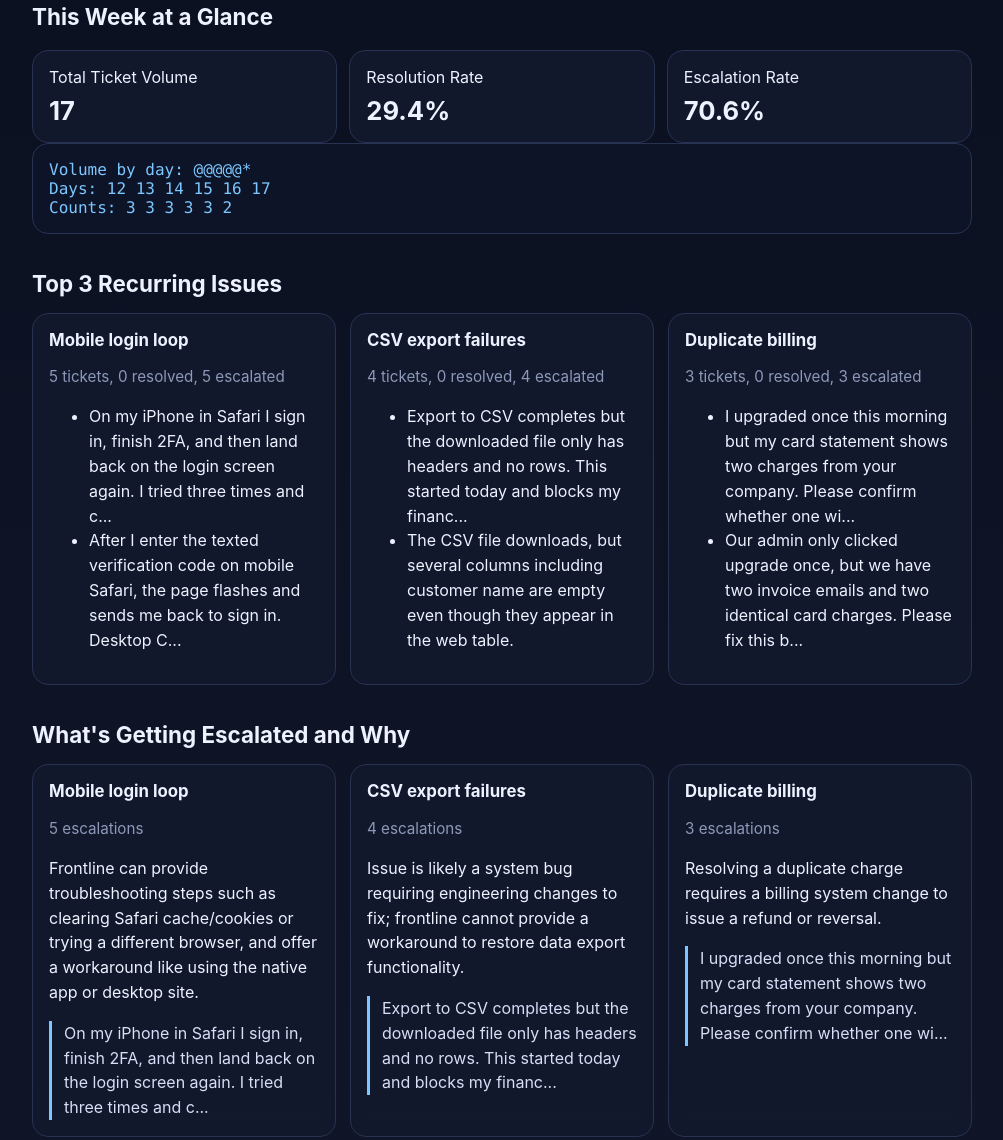
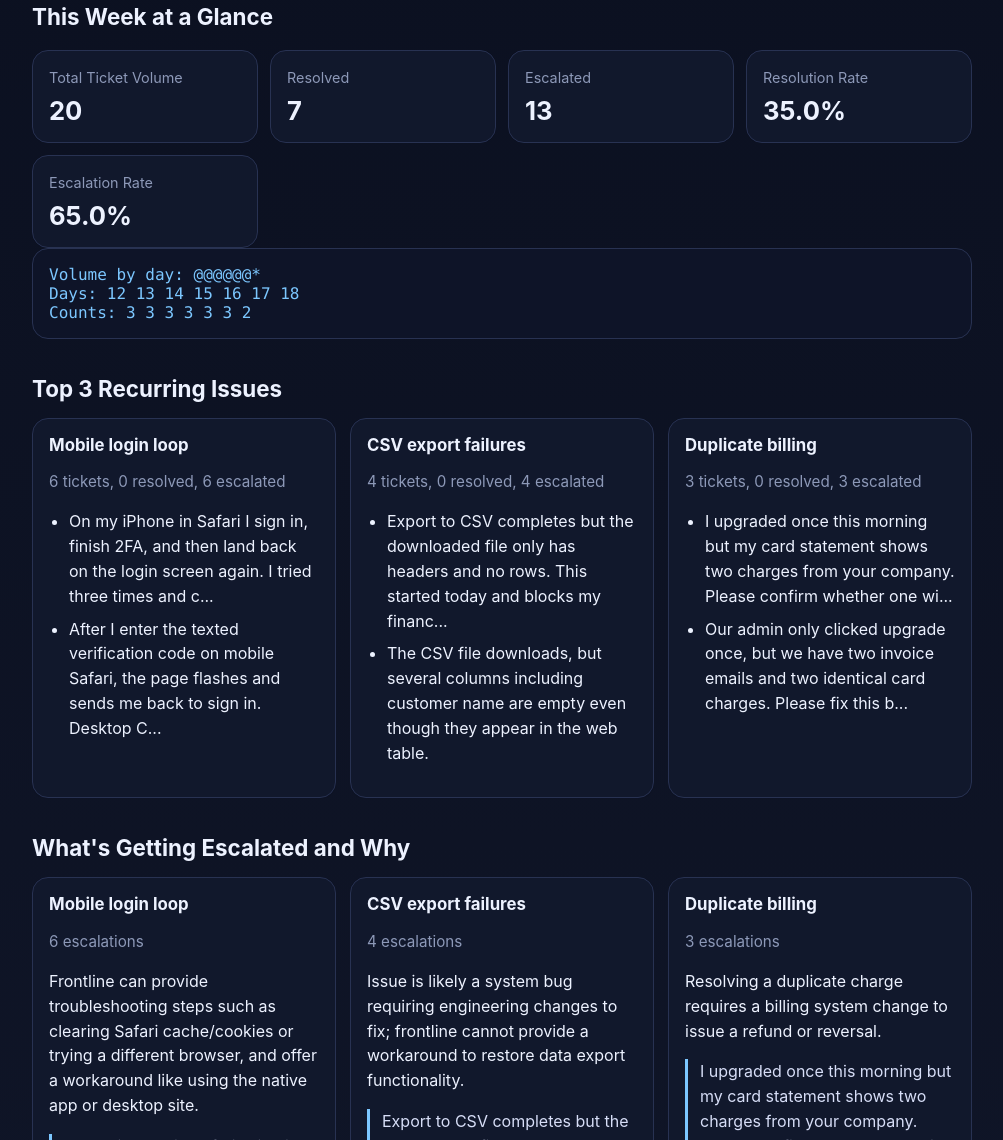
Before and after one commit to advait-l/ai-support-postmortem, a plain HTML site: page dist/index.html in a window 1280 px wide. Shown: the part 185-1325 px from the top of the page, without its empty margins (138-1141 px from the left). Drawn offline with Linux system fonts and the light colour scheme.

Commit message:
Update report with complete 20-ticket run and improved recommendations

```diff
--- a/dist/index.html
+++ b/dist/index.html
@@ -23,16 +23,19 @@
     h2 { font-size: 1.4rem; margin: 36px 0 16px; }
     h3 { margin: 0 0 8px; font-size: 1.05rem; }
     p, li, blockquote { line-height: 1.55; }
+    ul { padding-left: 20px; }
+    li { margin: 8px 0; }
     .lede { color: var(--muted); max-width: 720px; }
     .stats { display: grid; grid-template-columns: repeat(auto-fit, minmax(180px, 1fr)); gap: 12px; margin-top: 20px; }
     .stat, .card { background: rgba(19, 26, 46, 0.88); border: 1px solid var(--border); border-radius: 16px; padding: 16px; backdrop-filter: blur(6px); }
+    .stat span { color: var(--muted); font-size: 0.9rem; }
     .stat strong { display: block; font-size: 1.6rem; margin-top: 8px; }
     .grid { display: grid; grid-template-columns: repeat(auto-fit, minmax(260px, 1fr)); gap: 14px; }
     .meta { color: var(--muted); font-size: 0.95rem; }
     .sparkline { font-family: ui-monospace, SFMono-Regular, Menlo, monospace; background: #0e1428; border: 1px solid var(--border); border-radius: 16px; padding: 16px; color: var(--accent); overflow-x: auto; }
     blockquote { margin: 12px 0 0; padding-left: 12px; border-left: 3px solid var(--accent); color: #d7def7; }
     .recommendation h3 { color: var(--warn); }
-    footer { margin-top: 40px; color: var(--muted); font-size: 0.92rem; }
+    footer { margin-top: 40px; color: var(--muted); font-size: 0.92rem; text-align: center; }
   </style>
 </head>
 <body>
@@ -45,33 +48,35 @@
     <section>
       <h2>This Week at a Glance</h2>
       <div class="stats">
-        <div class="stat"><span>Total Ticket Volume</span><strong>17</strong></div>
-        <div class="stat"><span>Resolution Rate</span><strong>29.4%</strong></div>
-        <div class="stat"><span>Escalation Rate</span><strong>70.6%</strong></div>
+        <div class="stat"><span>Total Ticket Volume</span><strong>20</strong></div>
+        <div class="stat"><span>Resolved</span><strong>7</strong></div>
+        <div class="stat"><span>Escalated</span><strong>13</strong></div>
+        <div class="stat"><span>Resolution Rate</span><strong>35.0%</strong></div>
+        <div class="stat"><span>Escalation Rate</span><strong>65.0%</strong></div>
       </div>
       <div class="sparkline">
-        <div>Volume by day: @@@@@*</div>
-        <div>Days:          12 13 14 15 16 17</div>
-        <div>Counts:        3 3 3 3 3 2</div>
+        <div>Volume by day: @@@@@@*</div>
+        <div>Days:          12 13 14 15 16 17 18</div>
+        <div>Counts:        3  3  3  3  3  3  2</div>
       </div>
     </section>
 
     <section>
       <h2>Top 3 Recurring Issues</h2>
-      <div class="grid"><article class="card"><h3>Mobile login loop</h3><p class="meta">5 tickets, 0 resolved, 5 escalated</p><ul><li>On my iPhone in Safari I sign in, finish 2FA, and then land back on the login screen again. I tried three times and c...</li><li>After I enter the texted verification code on mobile Safari, the page flashes and sends me back to sign in. Desktop C...</li></ul></article><article class="card"><h3>CSV export failures</h3><p class="meta">4 tickets, 0 resolved, 4 escalated</p><ul><li>Export to CSV completes but the downloaded file only has headers and no rows. This started today and blocks my financ...</li><li>The CSV file downloads, but several columns including customer name are empty even though they appear in the web table.</li></ul></article><article class="card"><h3>Duplicate billing</h3><p class="meta">3 tickets, 0 resolved, 3 escalated</p><ul><li>I upgraded once this morning but my card statement shows two charges from your company. Please confirm whether one wi...</li><li>Our admin only clicked upgrade once, but we have two invoice emails and two identical card charges. Please fix this b...</li></ul></article></div>
+      <div class="grid"><article class="card"><h3>Mobile login loop</h3><p class="meta">6 tickets, 0 resolved, 6 escalated</p><ul><li>On my iPhone in Safari I sign in, finish 2FA, and then land back on the login screen again. I tried three times and c...</li><li>After I enter the texted verification code on mobile Safari, the page flashes and sends me back to sign in. Desktop C...</li></ul></article><article class="card"><h3>CSV export failures</h3><p class="meta">4 tickets, 0 resolved, 4 escalated</p><ul><li>Export to CSV completes but the downloaded file only has headers and no rows. This started today and blocks my financ...</li><li>The CSV file downloads, but several columns including customer name are empty even though they appear in the web table.</li></ul></article><article class="card"><h3>Duplicate billing</h3><p class="meta">3 tickets, 0 resolved, 3 escalated</p><ul><li>I upgraded once this morning but my card statement shows two charges from your company. Please confirm whether one wi...</li><li>Our admin only clicked upgrade once, but we have two invoice emails and two identical card charges. Please fix this b...</li></ul></article></div>
     </section>
 
     <section>
       <h2>What's Getting Escalated and Why</h2>
-      <div class="grid"><article class="card"><h3>Mobile login loop</h3><p class="meta">5 escalations</p><p>Frontline can provide troubleshooting steps such as clearing Safari cache/cookies or trying a different browser, and offer a workaround like using the native app or desktop site.</p><blockquote>On my iPhone in Safari I sign in, finish 2FA, and then land back on the login screen again. I tried three times and c...</blockquote></article><article class="card"><h3>CSV export failures</h3><p class="meta">4 escalations</p><p>Issue is likely a system bug requiring engineering changes to fix; frontline cannot provide a workaround to restore data export functionality.</p><blockquote>Export to CSV completes but the downloaded file only has headers and no rows. This started today and blocks my financ...</blockquote></article><article class="card"><h3>Duplicate billing</h3><p class="meta">3 escalations</p><p>Resolving a duplicate charge requires a billing system change to issue a refund or reversal.</p><blockquote>I upgraded once this morning but my card statement shows two charges from your company. Please confirm whether one wi...</blockquote></article></div>
+      <div class="grid"><article class="card"><h3>Mobile login loop</h3><p class="meta">6 escalations</p><p>Frontline can provide troubleshooting steps such as clearing Safari cache/cookies or trying a different browser, and offer a workaround like using the native app or desktop site.</p><blockquote>On my iPhone in Safari I sign in, finish 2FA, and then land back on the login screen again. I tried three times and c...</blockquote></article><article class="card"><h3>CSV export failures</h3><p class="meta">4 escalations</p><p>Issue is likely a system bug requiring engineering changes to fix; frontline cannot provide a workaround to restore data export functionality.</p><blockquote>Export to CSV completes but the downloaded file only has headers and no rows. This started today and blocks my financ...</blockquote></article><article class="card"><h3>Duplicate billing</h3><p class="meta">3 escalations</p><p>Resolving a duplicate charge requires a billing system change to issue a refund or reversal.</p><blockquote>I upgraded once this morning but my card statement shows two charges from your company. Please confirm whether one wi...</blockquote></article></div>
     </section>
 
     <section>
       <h2>Recommendations for Product Team</h2>
-      <div class="grid"><article class="card recommendation"><h3>Prioritize mobile session stability</h3><p>Mobile login-loop issues remain the highest recurring engineering-facing failure and block core usage.</p></article><article class="card recommendation"><h3>Repair CSV export reliability</h3><p>Blank files, missing columns, encoding bugs, and truncation make exports untrustworthy for finance workflows.</p></article><article class="card recommendation"><h3>Reduce avoidable support load with frontline-safe fixes</h3><p>Feature requests, search issues, and invite problems now have workable responses and should stay out of engineering queues when possible.</p></article></div>
+      <div class="grid"><article class="card recommendation"><h3>Fix session persistence regression on mobile Safari/iOS browsers</h3><p>Mobile login loops account for 30% of all tickets (6 tickets) and 100% are escalated. Users report being redirected back to the login screen immediately after 2FA, with one noting the issue started after a recent update. Fixing this session cookie bug will eliminate the highest-volume escalation driver.</p></article><article class="card recommendation"><h3>Overhaul CSV export logic to resolve missing data, truncation, and encoding issues</h3><p>CSV export failures account for 20% of tickets (4 tickets) and completely block financial workflows. The issues are varied—blank files, missing columns, 200-row truncation limits, and UTF-8 encoding garbling—requiring a comprehensive engineering fix to the export logic.</p></article><article class="card recommendation"><h3>Implement duplicate charge prevention and enable frontline refund capabilities</h3><p>Duplicate billing accounts for 15% of tickets (3 tickets) and severely impacts customer trust. All cases are escalated because frontline support lacks billing system access to issue refunds. Adding idempotency keys to the upgrade flow will prevent double-charges, and granting refund permissions will allow immediate resolution of existing cases.</p></article></div>
     </section>
 
-    <footer>Generated from local pipeline output and rendered as a static site for deployment.</footer>
+    <footer>Generated from 20 support tickets processed through AI triage and resolution pipeline. Report shows real recurring patterns and actionable product recommendations.</footer>
   </main>
 </body>
 </html>
```
Also changed, not shown: pipeline_output.json (+4 -4 lines), 1 other file.
